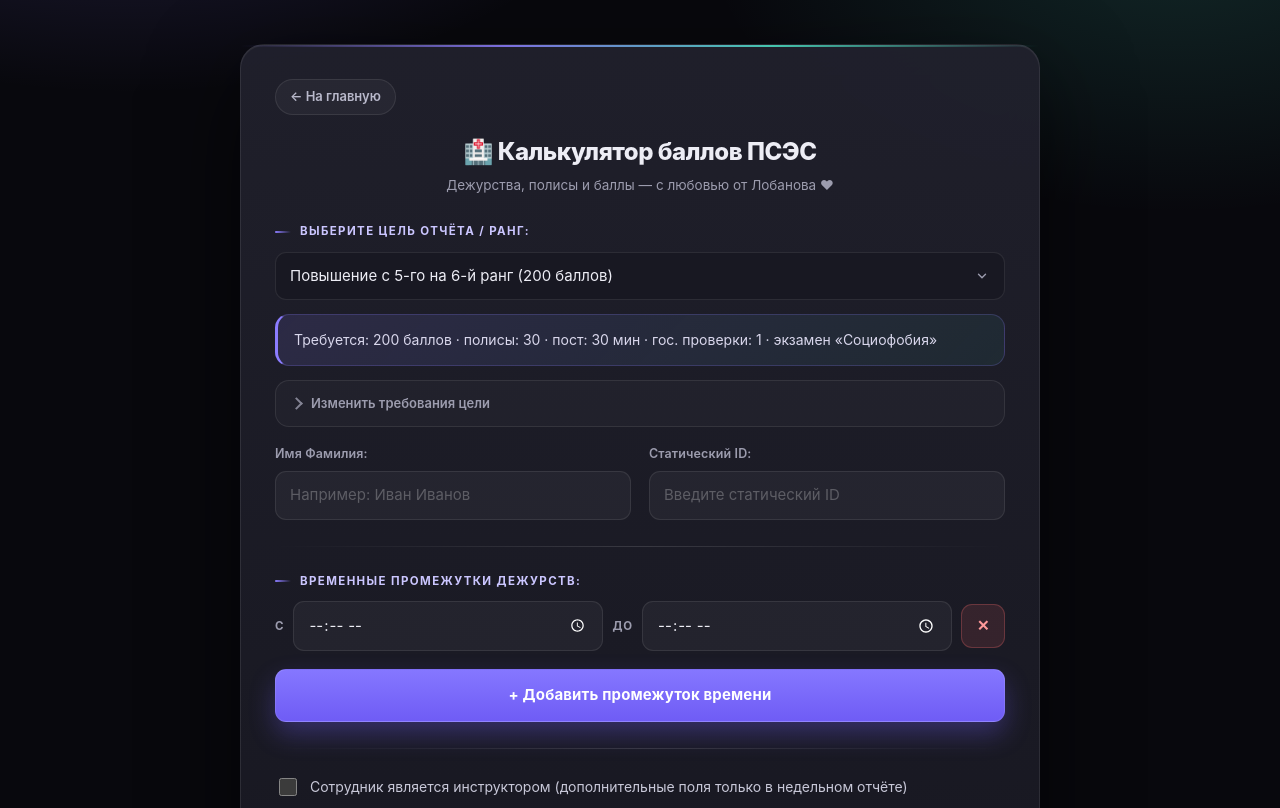
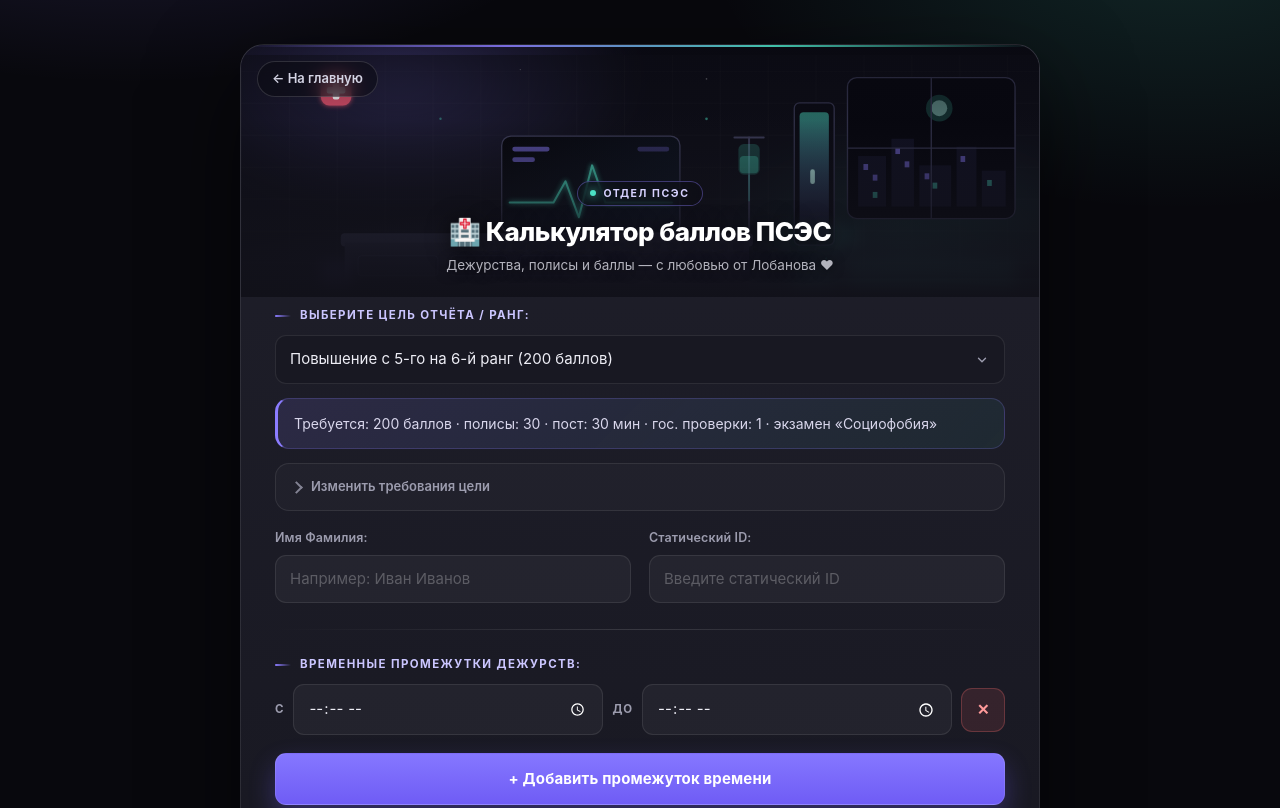
Before and after one commit to negativ026rus-source/psesfamq, a plain HTML site: page calculator.html in a window 1280 px wide. Shown: the top 808 px of the page. Drawn offline with Linux system fonts and the light colour scheme.

Commit message:
Update calculator.html

```diff
--- a/calculator.html
+++ b/calculator.html
@@ -52,7 +52,8 @@
       position: relative;
       max-width: 800px;
       margin: 0 auto;
-      padding: 34px 34px 30px;
+      padding: 0;
+      overflow: hidden;
       border: 1px solid var(--border);
       border-radius: var(--radius-lg);
       background: linear-gradient(180deg, var(--card-top), var(--card-bottom));
@@ -64,22 +65,89 @@
       content: "";
       position: absolute;
       inset: 0 0 auto;
+      z-index: 4;
       height: 2px;
       border-radius: var(--radius-lg) var(--radius-lg) 0 0;
       background: linear-gradient(90deg, transparent, var(--accent), var(--accent-2), transparent);
       opacity: .85;
     }
 
-    .back {
+    .hero {
+      position: relative;
+      isolation: isolate;
+    }
+
+    .hero-img {
+      display: block;
+      width: 100%;
+      height: 252px;
+      object-fit: cover;
+      object-position: center 46%;
+    }
+
+    .hero::after {
+      content: "";
+      position: absolute;
+      inset: 0;
+      z-index: 1;
+      background:
+        linear-gradient(180deg, rgba(10, 10, 18, .5) 0%, rgba(10, 10, 18, .1) 30%, rgba(17, 17, 25, .74) 76%, rgba(17, 17, 25, .97) 100%),
+        radial-gradient(120% 95% at 50% 122%, rgba(139, 124, 255, .24), transparent 62%);
+      pointer-events: none;
+    }
+
+    .hero-text {
+      position: absolute;
+      right: 0;
+      bottom: 0;
+      left: 0;
+      z-index: 2;
+      padding: 0 34px 22px;
+      text-align: center;
+    }
+
+    .hero-badge {
       display: inline-flex;
       align-items: center;
       gap: 7px;
-      margin-bottom: 22px;
+      margin-bottom: 10px;
+      padding: 4px 12px;
+      border: 1px solid rgba(139, 124, 255, .38);
+      border-radius: 999px;
+      background: rgba(12, 12, 20, .5);
+      backdrop-filter: blur(10px);
+      color: #d7d2ff;
+      font-size: 10.5px;
+      font-weight: 700;
+      letter-spacing: .15em;
+      text-transform: uppercase;
+    }
+
+    .hero-badge::before {
+      content: "";
+      width: 6px;
+      height: 6px;
+      border-radius: 50%;
+      background: var(--accent-2);
+      box-shadow: 0 0 10px var(--accent-2);
+    }
+
+    .app-body { padding: 10px 34px 30px; }
+
+    .back {
+      position: absolute;
+      top: 16px;
+      left: 16px;
+      z-index: 3;
+      display: inline-flex;
+      align-items: center;
+      gap: 7px;
       padding: 7px 14px;
-      border: 1px solid var(--border);
+      border: 1px solid rgba(255, 255, 255, .14);
       border-radius: 999px;
-      background: rgba(255, 255, 255, .04);
-      color: #b9b9cb;
+      background: rgba(10, 10, 18, .52);
+      backdrop-filter: blur(10px);
+      color: #d4d4e4;
       text-decoration: none;
       font-size: 13px;
       font-weight: 600;
@@ -95,19 +163,22 @@
     }
 
     h1 {
-      margin: 0 0 8px;
-      font-size: clamp(19px, 3.6vw, 24px);
+      margin: 0 0 6px;
+      color: #fff;
+      font-size: clamp(20px, 3.6vw, 26px);
       font-weight: 800;
-      line-height: 1.28;
+      line-height: 1.25;
       letter-spacing: -.02em;
       text-align: center;
+      text-shadow: 0 2px 22px rgba(0, 0, 0, .7);
     }
 
     .subtitle {
-      margin: 0 0 28px;
-      color: var(--muted);
+      margin: 0;
+      color: rgba(236, 236, 245, .74);
       font-size: 13.5px;
       text-align: center;
+      text-shadow: 0 1px 12px rgba(0, 0, 0, .6);
     }
 
     .accent-label {
@@ -403,6 +474,21 @@
       background: linear-gradient(180deg, var(--accent), var(--accent-2));
     }
 
+    .result-art {
+      position: absolute;
+      top: -34px;
+      right: -28px;
+      width: 200px;
+      height: 200px;
+      opacity: .2;
+      pointer-events: none;
+      -webkit-mask-image: radial-gradient(circle at 58% 42%, #000 26%, transparent 70%);
+      mask-image: radial-gradient(circle at 58% 42%, #000 26%, transparent 70%);
+    }
+
+    .status,
+    #report { position: relative; }
+
     .status {
       display: block;
       font-size: 17px;
@@ -448,9 +534,13 @@
 
     @media (max-width: 620px) {
       body { padding: 22px 12px 56px; }
-      .app { padding: 24px 18px 22px; border-radius: 20px; }
+      .app { border-radius: 20px; }
+      .hero-img { height: 192px; }
+      .hero-text { padding: 0 18px 16px; }
+      .app-body { padding: 8px 18px 22px; }
       h1 { font-size: 20px; }
-      .subtitle { margin-bottom: 22px; font-size: 13px; }
+      .back { top: 12px; left: 12px; padding: 6px 12px; }
+      .result-art { width: 150px; height: 150px; top: -20px; right: -20px; }
       .two { grid-template-columns: 1fr; }
       .duty-row { grid-template-columns: auto minmax(0, 1fr) auto minmax(0, 1fr) 40px; }
       .duty-remove { height: 42px; }
@@ -464,10 +554,17 @@
 </head>
 <body>
   <div class="app">
-    <a class="back" href="index.html">← На главную</a>
+    <header class="hero">
+      <img class="hero-img" src="assets/calc-hero.svg" alt="Приёмный покой отдела ПСЭС ночью" width="1200" height="400">
+      <a class="back" href="index.html">← На главную</a>
+      <div class="hero-text">
+        <span class="hero-badge">Отдел ПСЭС</span>
+        <h1>🏥 Калькулятор баллов ПСЭС</h1>
+        <p class="subtitle">Дежурства, полисы и баллы — с любовью от Лобанова ♥</p>
+      </div>
+    </header>
 
-    <h1>🏥 Калькулятор баллов ПСЭС</h1>
-    <p class="subtitle">Дежурства, полисы и баллы — с любовью от Лобанова ♥</p>
+    <div class="app-body">
 
     <label class="accent-label" for="goal">Выберите цель отчёта / ранг:</label>
     <select id="goal"></select>
@@ -531,12 +628,14 @@
     </details>
 
     <div class="result">
+      <img class="result-art" src="assets/calc-result.svg" alt="" aria-hidden="true" width="240" height="240">
       <div class="status bad" id="status">❌ Отчёт не сдан</div>
       <pre id="report"></pre>
     </div>
 
     <button id="copy" class="btn-block" type="button">Скопировать для Discord</button>
     <button id="reset" class="btn-ghost" type="button">Сбросить количества</button>
+    </div>
   </div>
 
   <script>
```
